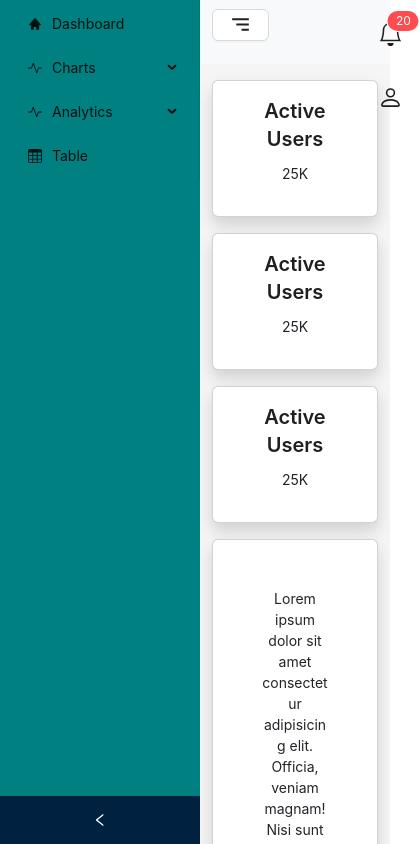
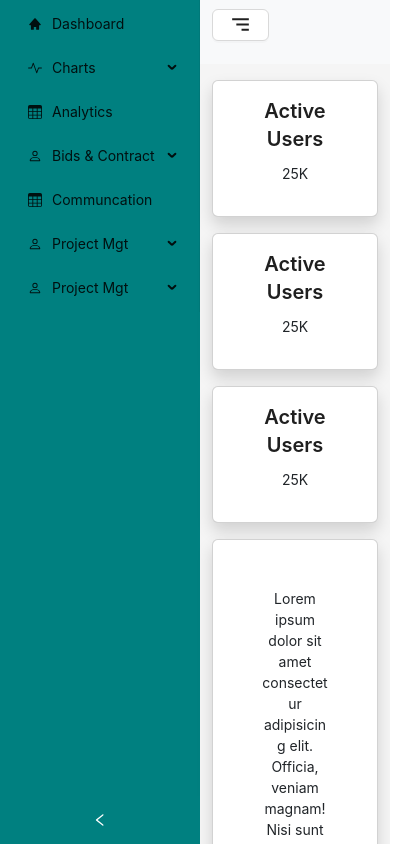
Before and after one commit to quophiBonney/dashboard, a React (Vite) app: page / in a window 390 px wide. Shown: the top 844 px of the page, 419 px wide, since content can reach past the window. Built offline with nearby package versions, Linux system fonts and the light colour scheme.

Commit message:
second changes

```diff
--- a/src/App.css
+++ b/src/App.css
@@ -28,6 +28,17 @@
 .app-icon-flex div:hover {
   cursor: pointer;
 }
+.ant-layout-sider-trigger {
+  background-color: teal!important;
+}
 .toggleBtn:hover {
   cursor: pointer;
 }
+
+
+
+@media screen and (max-width: 768px){
+  #header-icons {
+    display: none;
+  }
+}
--- a/src/components/AppHeader.jsx
+++ b/src/components/AppHeader.jsx
@@ -12,7 +12,7 @@ const AppHeader = ({toggleSidebar}) => {
             <BiMenuAltRight size={25} />
           </Button>
         </div>
-        <div className="col-2">
+        <div className="col-2" id="header-icons">
           <Badge count={20} className="m-2">
             <BsBell size={25} />
           </Badge>
--- a/src/components/SideMenu.jsx
+++ b/src/components/SideMenu.jsx
@@ -1,7 +1,7 @@
 import React from "react";
 import {Layout, Menu} from "antd";
 import {Link} from "react-router-dom";
-import {BsActivity, BsDash, BsTable} from "react-icons/bs";
+import {BsActivity, BsPerson, BsDash, BsTable} from "react-icons/bs";
 import {BiSolidHome} from "react-icons/bi";
 const {Sider} = Layout;
 
@@ -36,23 +36,65 @@ const SideMenu = ({collapsed}) => {
             </Link>
           </Menu.Item>
         </Menu.SubMenu>
-        <Menu.SubMenu icon={<BsActivity />} title="Analytics">
-          <Menu.Item>
-            <Link to="/analytics" className="text-decoration-none">
-              Analytics
+        <Menu.Item icon={<BsTable />}>
+          <Link to="/analytics" className="text-decoration-none">
+            Analytics
+          </Link>
+        </Menu.Item>
+        <Menu.SubMenu key="bids" icon={<BsPerson />} title="Bids & Contract">
+          <Menu.Item key="/bids" icon={<BsTable />}>
+            <Link to="/bids" className="text-decoration-none">
+              All Bids
             </Link>
           </Menu.Item>
-          <Menu.Item>
-            <Link to="/performance" className="text-decoration-none">
-              Performance
+          <Menu.Item key="/contract-management" icon={<BsTable />}>
+            <Link to="/contract-management" className="text-decoration-none">
+              Contract Management
+            </Link>
+          </Menu.Item>
+          <Menu.Item key="/notification" icon={<BsPerson />}>
+            <Link to="/notification" className="text-decoration-none">
+              Notification
             </Link>
           </Menu.Item>
         </Menu.SubMenu>
-        <Menu.Item icon={<BsTable />}>
-          <Link to="/table" className="text-decoration-none">
-            Table
+        <Menu.Item key="/communication" icon={<BsTable />}>
+          <Link to="/communication" className="text-decoration-none">
+            Communcation
           </Link>
         </Menu.Item>
+        <Menu.SubMenu
+          key="projectManagement"
+          icon={<BsPerson />}
+          title="Project Mgt"
+        >
+          <Menu.Item key="/active-jobs" icon={<BsTable />}>
+            <Link to="/active-jobs" className="text-decoration-none">
+              Active Jobs
+            </Link>
+          </Menu.Item>
+          <Menu.Item key="/contractors" icon={<BsPerson />}>
+            <Link to="/contractors" className="text-decoration-none">
+              Projects
+            </Link>
+          </Menu.Item>
+        </Menu.SubMenu>
+        <Menu.SubMenu
+          key="projectManagement"
+          icon={<BsPerson />}
+          title="Project Mgt"
+        >
+          <Menu.Item key="/active-jobs" icon={<BsTable />}>
+            <Link to="/active-jobs" className="text-decoration-none">
+              Active Jobs
+            </Link>
+          </Menu.Item>
+          <Menu.Item key="/contractors" icon={<BsPerson />}>
+            <Link to="/contractors" className="text-decoration-none">
+              Projects
+            </Link>
+          </Menu.Item>
+        </Menu.SubMenu>
       </Menu>
     </Sider>
   );
```
